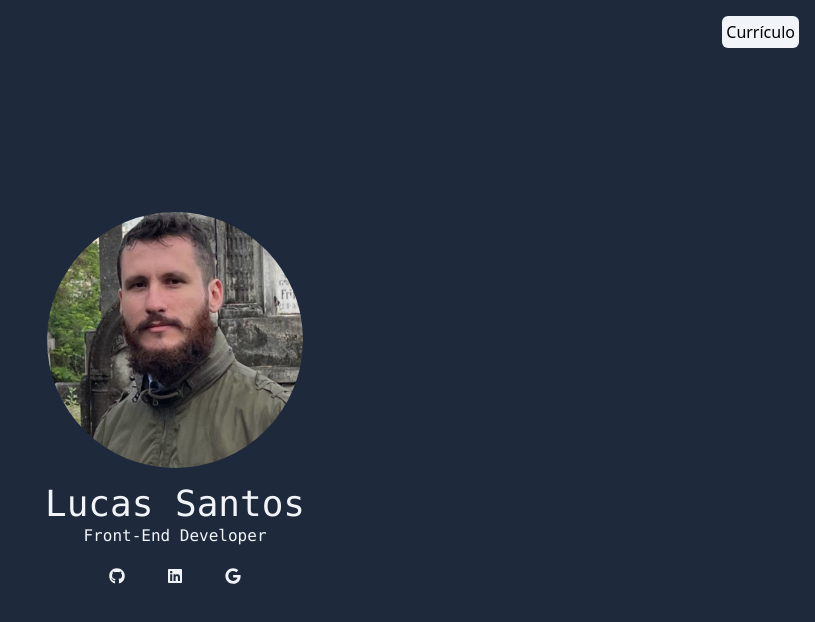
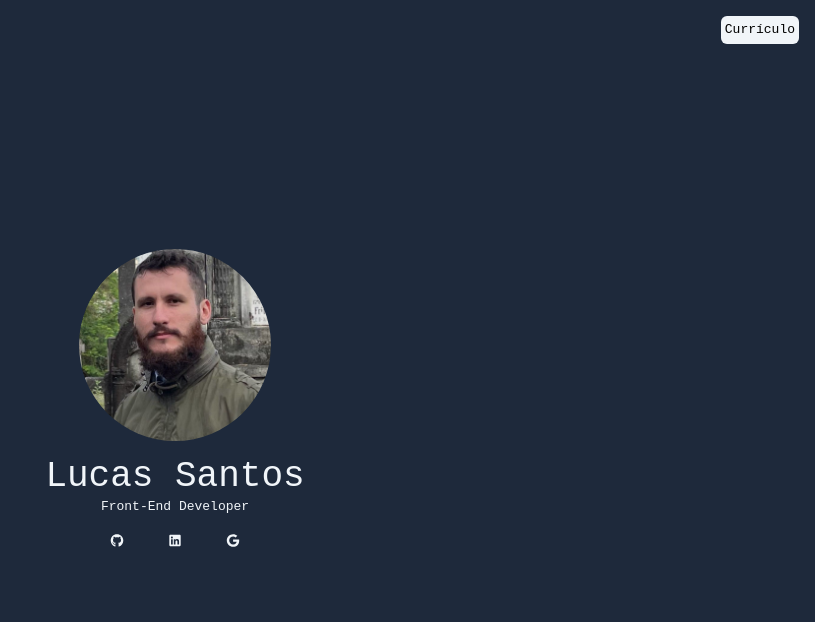
Before and after one commit to ffavareto/lucasfavareto, a Next.js app: page / in a window 1280 px wide. Shown: the top 622 px of the page, without its empty margins (465-1280 px from the left). Built offline with nearby package versions, Linux system fonts and the light colour scheme.

Commit message:
organização de código + font mono

```diff
--- a/src/app/components/profile.js
+++ b/src/app/components/profile.js
@@ -1,8 +1,4 @@
 import Image from "next/image";
-
-import github from "../../../public/github.svg";
-import linkedin from "../../../public/linkedin.svg";
-import gmail from "../../../public/gmail.svg";
 import lucas from "../../../public/lucas-santos.jpeg";
 
 import { FontAwesomeIcon } from "@fortawesome/react-fontawesome";
@@ -17,66 +13,62 @@ export default function Profile() {
     <>
       <div className="flex items-center justify-center h-screen flex-col">
         <Image
+          alt="Lucas Santos"
+          className="rounded-full mb-4"
+          height={192}
+          priority={true}
           src={lucas}
-          width={256}
-          height={256}
-          alt="Lucas Santos"
-          priority={true}
-          className="rounded-full mb-4"
+          width={192}
         />
 
         <div>
-          <h1 className="text-slate-100 text-4xl font-mono text-center">
-            Lucas Santos
-          </h1>
-          <h1 className="text-slate-100 font-mono text-center">
-            Front-End Developer
-          </h1>
+          <h1 className="text-slate-100 text-4xl  text-center">Lucas Santos</h1>
+          <h1 className="text-slate-100  text-center">Front-End Developer</h1>
         </div>
 
         <div className="flex gap-4 mt-4">
           <a
+            aria-label="GitHub"
             href="https://github.com/ffavareto"
             target="_blank"
-            aria-label="GitHub"
           >
             <FontAwesomeIcon
-              icon={faGithub}
+              aria-label="GitHub"
               color="#f1f5f9"
               height={42}
+              icon={faGithub}
+              title="GitHub"
               width={42}
-              title="GitHub"
-              aria-label="GitHub"
             />
           </a>
 
           <a
+            aria-label="LinkedIn"
             href="https://www.linkedin.com/in/lucasfavareto/"
             target="_blank"
-            aria-label="LinkedIn"
           >
             <FontAwesomeIcon
-              icon={faLinkedin}
+              aria-label="LinkedIn"
               color="#f1f5f9"
               height={42}
+              icon={faLinkedin}
+              title="LinkedIn"
               width={42}
-              title="LinkedIn"
-              aria-label="LinkedIn"
             />
           </a>
 
           <a
+            aria-label="Gmail"
             href="mailto:lucasfavaretosantos98@gmail.com"
             target="_blank"
-            aria-label="Gmail"
           >
             <FontAwesomeIcon
-              icon={faGoogle}
+              aria-label="Gmail"
               color="#f1f5f9"
               height={42}
+              icon={faGoogle}
+              title="Gmail"
               width={42}
-              title="Gmail"
-              aria-label="Gmail"
             />
           </a>
         </div>
--- a/src/app/curriculum/page.js
+++ b/src/app/curriculum/page.js
@@ -9,24 +9,24 @@ export default function Curriculum() {
       <div className="p-4">
         <div className="text-slate-100">
           <div className="m-8">
-            <h2 className="text-center font-mono">CURRÍCULO</h2>
+            <h2 className="text-center">CURRÍCULO</h2>
           </div>
 
           <div className="mt-8 flex items-center justify-center">
-            <h1 className="w-fit text-center text-2xl md:text-5xl border-4 border-slate-100 p-5 pb-3 font-bold font-mono">
+            <h1 className="w-fit text-center text-2xl md:text-5xl border-4 border-slate-100 p-5 pb-3 font-bold">
               LUCAS SANTOS
             </h1>
           </div>
 
           <div className="mb-2 flex items-center justify-center text-slate-400 flex-col">
-            <h1 className="w-fit text-center md:text-2xl p-5 pb-3 font-bold font-mono">
+            <h1 className="w-fit text-center md:text-2xl p-5 pb-3 font-bold">
               DESENVOLVEDOR FRONT-END
             </h1>
           </div>
         </div>
 
         <div>
-          <div className="border-2 border-slate-100 p-5 font-mono flex flex-col gap-2 text-slate-100">
+          <div className="border-2 border-slate-100 p-5 flex flex-col gap-2 text-slate-100">
             <Title>Sobre mim</Title>
             <div className="flex flex-col gap-4 text-xs md:text-base">
               <p>
@@ -53,7 +53,7 @@ export default function Curriculum() {
             </div>
           </div>
 
-          <div className="border-2 border-slate-100 p-5 font-mono flex flex-col gap-2 mt-4 text-slate-100">
+          <div className="border-2 border-slate-100 p-5 flex flex-col gap-2 mt-4 text-slate-100">
             <Title>Experiência</Title>
             <div className="flex flex-col gap-4 text-xs md:text-base">
               <div className="mb-4">
@@ -87,7 +87,7 @@ export default function Curriculum() {
             </div>
           </div>
 
-          <div className="border-2 border-slate-100 p-5 font-mono flex flex-col gap-2 mt-4 text-slate-100">
+          <div className="border-2 border-slate-100 p-5 flex flex-col gap-2 mt-4 text-slate-100">
             <Title>Habilidades</Title>
             <div className="flex flex-col gap-4 text-xs md:text-base">
               <div className="mb-4">
--- a/src/app/globals.css
+++ b/src/app/globals.css
@@ -1,6 +1,10 @@
 @tailwind base;
 @tailwind components;
 @tailwind utilities;
+
+* {
+  font-family: monospace;
+}
 
 ::selection {
   background-color: #f1f5f9;
```
